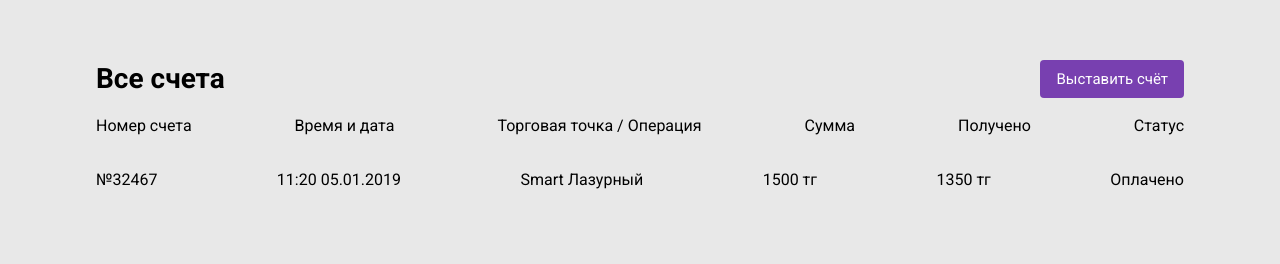
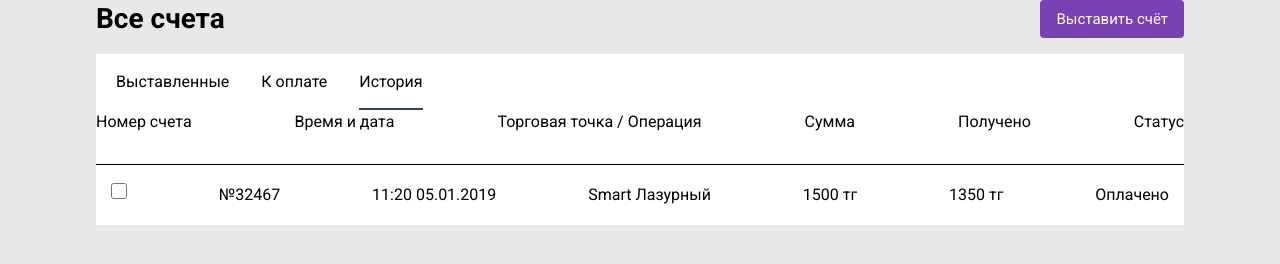
Before and after one commit to pavel8lisenkov/Tailwind, a website: page index.html in a window 1280 px wide. Drawn offline with Linux system fonts and the light colour scheme.

Commit message:
добавлен блок выбор счета

```diff
--- a/index.html
+++ b/index.html
@@ -13,7 +13,7 @@
     />
   </head>
   <body class="bg-gray h-screen">
-    <div class="container mx-auto max-w-screen-xl h-full px-[23px] py-[60px]">
+    <div class="container mx-auto max-w-screen-xl h-full px-[23px] py-[60px">
       <div class="flex justify-between mb-4">
         <h1 class="text-[28px] font-bold leading-[38px]">Все счета</h1>
         <button
@@ -22,7 +22,12 @@
           Выставить счёт
         </button>
       </div>
-      <div class="w-full">
+      <div class="w-full bg-white">
+        <div class="px-[20px] flex flex-row gap-8">
+          <button type="button" class="py-[16px]">Выставленные</button>
+          <button type="button" class="py-[16px]">К оплате</button>
+          <button type="button" class="py-[16px] relative after:bottom-0 after:left-0 after:absolute after:w-full after:border-b-2 after:border-b-slate-700">История</button>
+        </div>
         <div class="hidden md:flex justify-between">
           <div class="h-[54px] md:inline">Номер счета</div>
           <div class="h-[54px] md:inline">Время и дата</div>
@@ -32,25 +37,26 @@
           <div class="h-[54px] md:inline">Статус</div>
         </div>
         <div
-          class="flex flex-col flex-wrap md:flex justify-between md:flex-row"
+          class="px-[15px] py-[18px] flex flex-col flex-wrap md:flex justify-between border-t border-black md:flex-row"
         >
-          <div class="flex flex-col h-[54px] md:inline">
+          <input type="checkbox" class="w-4 h-4 border-t border-[#e3e7ee]">
+          <div class="flex flex-col justify-center md:flex">
             <span class="block md:hidden">Номер счета</span>№32467
           </div>
-          <div class="flex flex-col h-[54px] md:inline">
+          <div class="flex flex-col justify-center md:flex">
             <span class="block md:hidden">Время и дата</span>11:20 05.01.2019
           </div>
-          <div class="flex flex-col h-[54px] md:inline">
+          <div class="flex flex-col justify-center md:flex">
             <span class="block md:hidden">Торговая точка / Операция</span>Smart
             Лазурный
           </div>
-          <div class="flex flex-col h-[54px] md:inline">
+          <div class="flex flex-col justify-center md:flex">
             <span class="block md:hidden">Сумма</span>1500 тг
           </div>
-          <div class="flex flex-col h-[54px] md:inline">
+          <div class="flex flex-col justify-center md:flex">
             <span class="block md:hidden">Получено</span>1350 тг
           </div>
-          <div class="flex flex-col h-[54px] md:inline">
+          <div class="flex flex-col justify-center md:flex">
             <span class="block md:hidden">Статус</span>Оплачено
           </div>
         </div>
--- a/tailwind.config.js
+++ b/tailwind.config.js
@@ -17,7 +17,7 @@ module.exports = {
       },
       fontFamily: {
         Roboto: 'Roboto'
-      }
+      },
     },
   },
   plugins: [],
```
Also changed, not shown: css/style.css.
